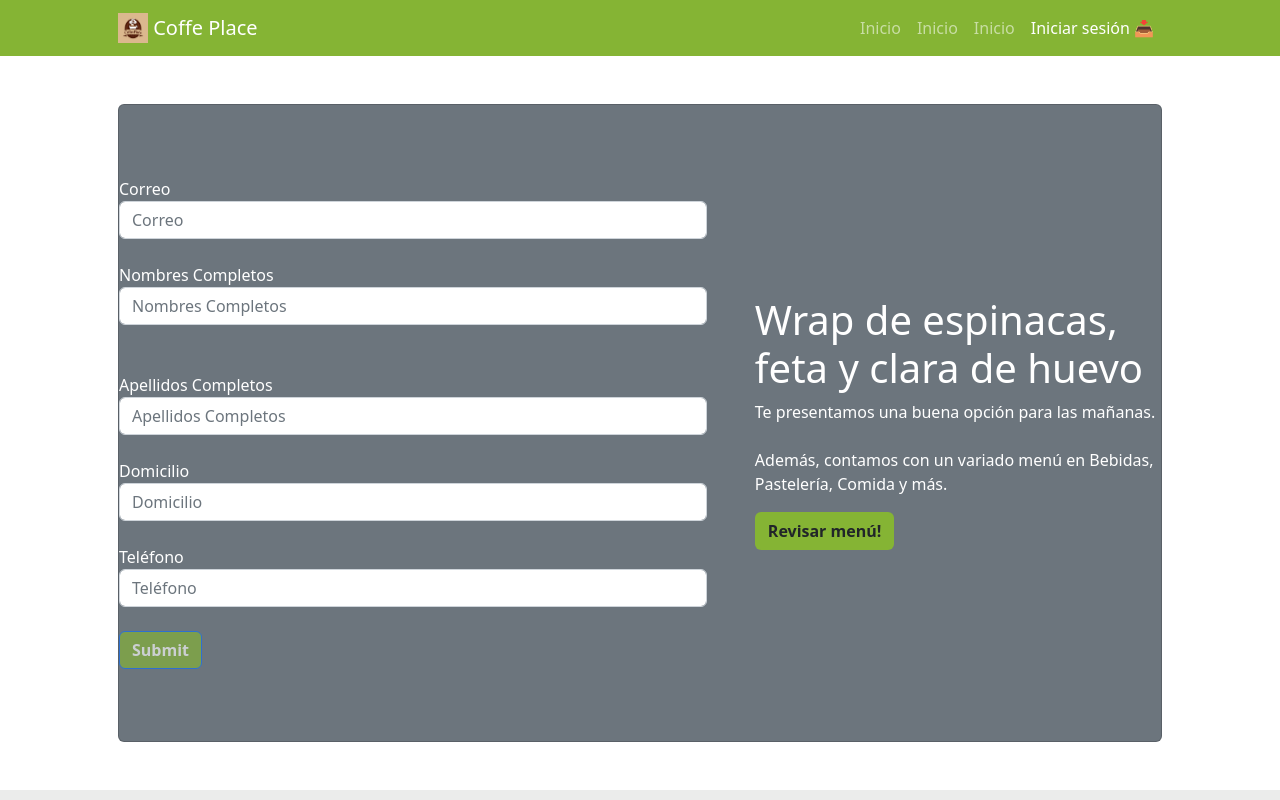
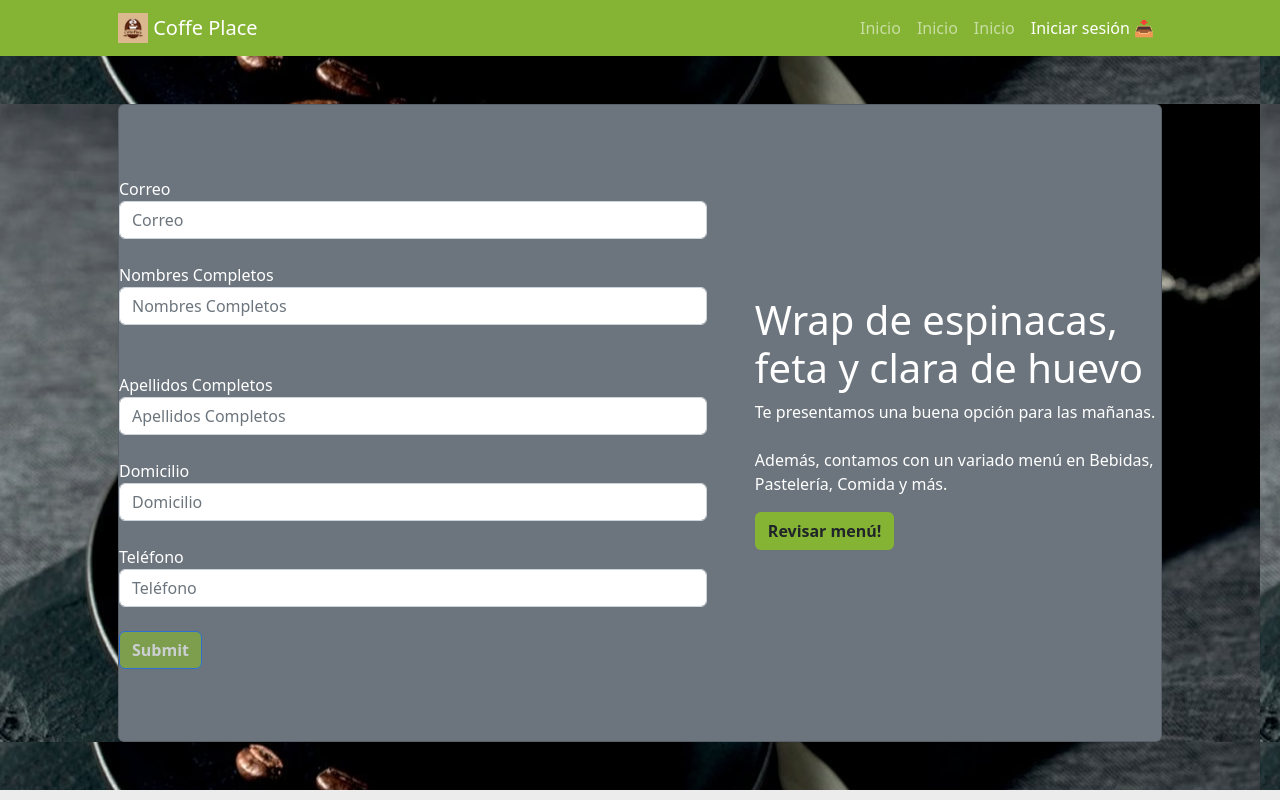
Before and after one commit to Mayra025/AppWeb_Cafeteria, an Angular app in the folder 0PryApp/frontend/: page /registro in a window 1280 px wide. Shown: the top 800 px of the page. Built offline with nearby package versions, Linux system fonts and the light colour scheme.

Commit message:
cambios en estilos

```diff
--- a/0PryApp/frontend/src/app/registro/registro.component.css
+++ b/0PryApp/frontend/src/app/registro/registro.component.css
@@ -1,6 +1,4 @@
-body {
-    background-image: url('/assets/img/7.avif');
-}
+
 
 .btn-sucess {
     background-color: #85b434;
--- a/0PryApp/frontend/src/app/registro/registro.component.html
+++ b/0PryApp/frontend/src/app/registro/registro.component.html
@@ -1,3 +1,6 @@
+<body id="regis">
+
+
 <div class="container px-4 px-lg-5">
     <div class="card text-white bg-secondary my-5 py-4">
         <div class="row gx-4 gx-lg-5 align-items-center my-5">
@@ -80,3 +83,4 @@
 
     </div>
 </div>
+</body>
--- a/0PryApp/frontend/src/styles.css
+++ b/0PryApp/frontend/src/styles.css
@@ -26,3 +26,8 @@
 .icon {
     font-family: "WebSymbolsRegular";
 }
+
+body {
+    background-image: url('/assets/img/7.avif');
+    background-position: 0%;
+}
```
